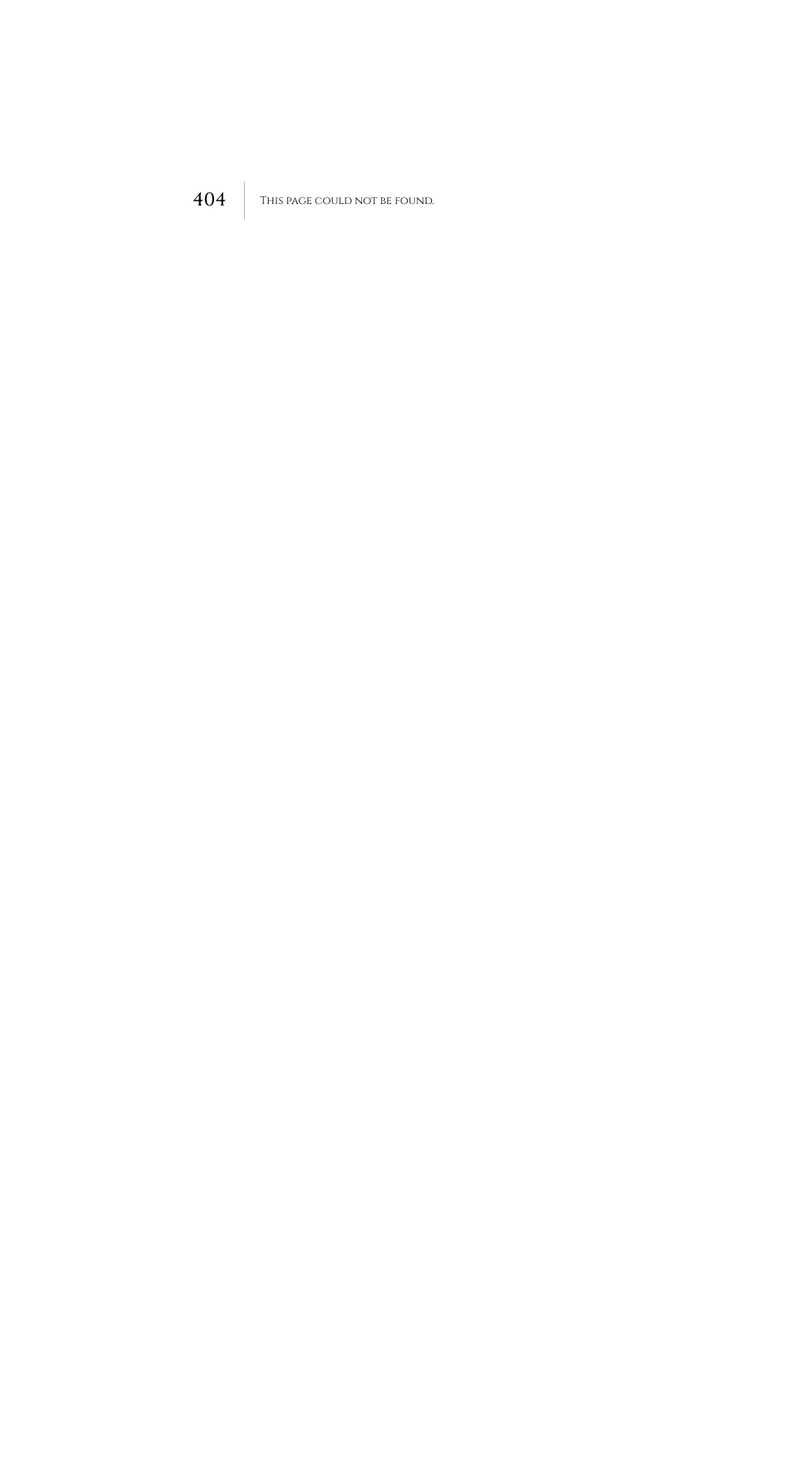
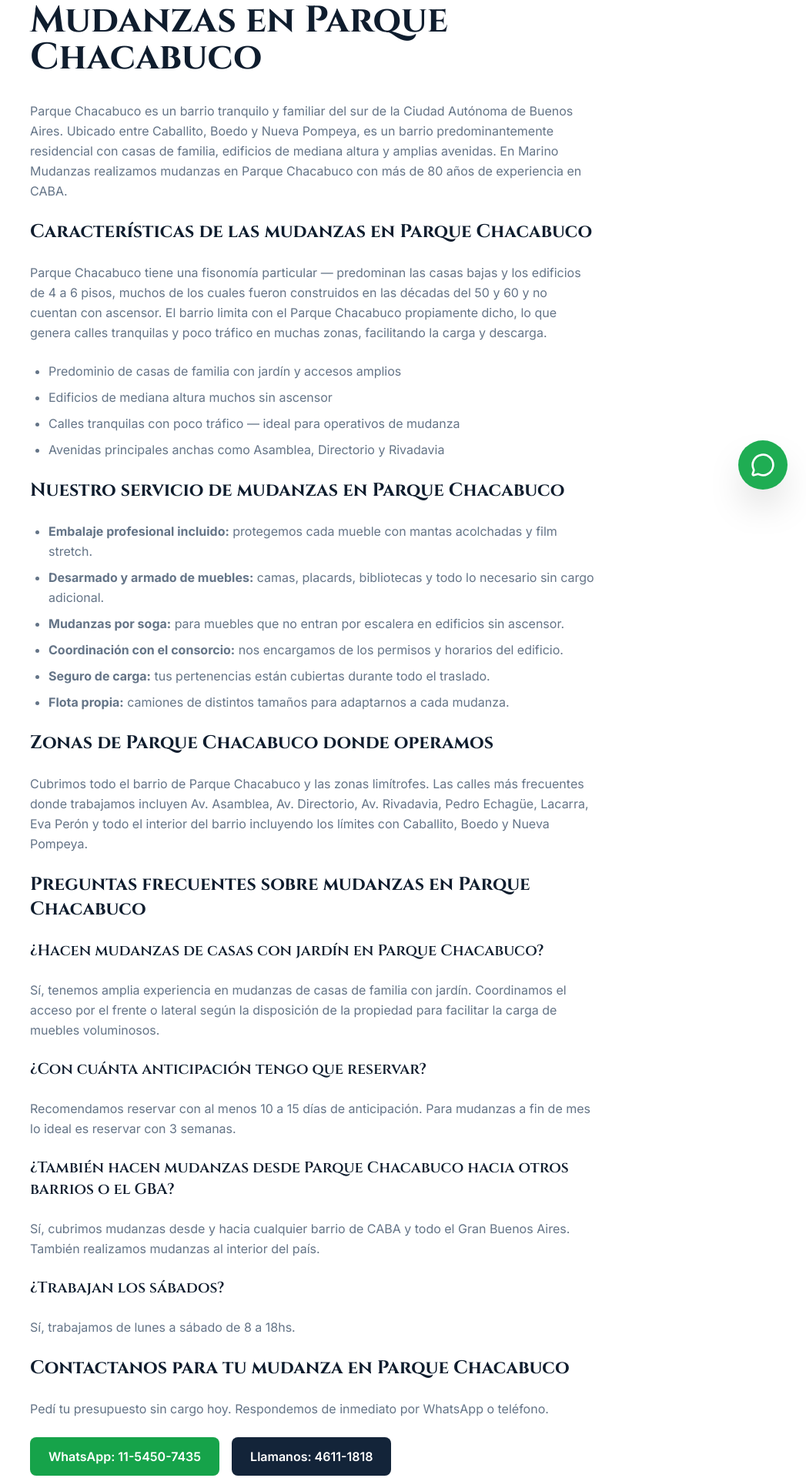
Before and after one commit to Lukaku55/marinomudanzas-next, a Next.js app: page /blog/mudanzas-parque-chacabuco in a window 1280 px wide. Before the commit this address had no page. Shown: the part 140-2060 px from the top of the page at 77% size, without its empty margins (233-1280 px from the left). Before the commit the page ends 800 px from the top, so only its background shows below. Built offline with nearby package versions, Linux system fonts and the light colour scheme.

Commit message:
SEO: agregar artículo mudanzas Parque Chacabuco

```diff
--- /dev/null
+++ b/app/blog/mudanzas-parque-chacabuco/page.tsx
@@ -0,0 +1,72 @@
+import type { Metadata } from "next";
+import Link from "next/link";
+import Header from "@/components/Header";
+import Footer from "@/components/Footer";
+import WhatsAppButton from "@/components/WhatsAppButton";
+
+export const metadata: Metadata = {
+  title: "Mudanzas en Parque Chacabuco Buenos Aires | Marino Mudanzas",
+  description: "Mudanzas en Parque Chacabuco con más de 80 años de experiencia. Conocemos cada edificio del barrio. Embalaje incluido, seguro de carga y presupuesto sin cargo. Tel 4611-1818",
+};
+
+export default function Page() {
+  return (
+    <>
+      <Header />
+      <main className="pt-24 pb-20">
+        <article className="container mx-auto px-4 max-w-3xl">
+          <Link href="/blog" className="font-body text-gold hover:underline text-sm mb-6 inline-block">← Volver al blog</Link>
+          <h1 className="font-display text-3xl md:text-5xl font-bold text-foreground mb-4">Mudanzas en Parque Chacabuco</h1>
+          <div className="prose prose-lg mt-8 font-body text-muted-foreground leading-relaxed space-y-6">
+            <p>Parque Chacabuco es un barrio tranquilo y familiar del sur de la Ciudad Autónoma de Buenos Aires. Ubicado entre Caballito, Boedo y Nueva Pompeya, es un barrio predominantemente residencial con casas de familia, edificios de mediana altura y amplias avenidas. En Marino Mudanzas realizamos mudanzas en Parque Chacabuco con más de 80 años de experiencia en CABA.</p>
+
+            <h2 className="font-display text-2xl font-bold text-foreground mt-10 mb-4">Características de las mudanzas en Parque Chacabuco</h2>
+            <p>Parque Chacabuco tiene una fisonomía particular — predominan las casas bajas y los edificios de 4 a 6 pisos, muchos de los cuales fueron construidos en las décadas del 50 y 60 y no cuentan con ascensor. El barrio limita con el Parque Chacabuco propiamente dicho, lo que genera calles tranquilas y poco tráfico en muchas zonas, facilitando la carga y descarga.</p>
+            <ul className="list-disc pl-6 space-y-2">
+              <li>Predominio de casas de familia con jardín y accesos amplios</li>
+              <li>Edificios de mediana altura muchos sin ascensor</li>
+              <li>Calles tranquilas con poco tráfico — ideal para operativos de mudanza</li>
+              <li>Avenidas principales anchas como Asamblea, Directorio y Rivadavia</li>
+            </ul>
+
+            <h2 className="font-display text-2xl font-bold text-foreground mt-10 mb-4">Nuestro servicio de mudanzas en Parque Chacabuco</h2>
+            <ul className="list-disc pl-6 space-y-2">
+              <li><strong>Embalaje profesional incluido:</strong> protegemos cada mueble con mantas acolchadas y film stretch.</li>
+              <li><strong>Desarmado y armado de muebles:</strong> camas, placards, bibliotecas y todo lo necesario sin cargo adicional.</li>
+              <li><strong>Mudanzas por soga:</strong> para muebles que no entran por escalera en edificios sin ascensor.</li>
+              <li><strong>Coordinación con el consorcio:</strong> nos encargamos de los permisos y horarios del edificio.</li>
+              <li><strong>Seguro de carga:</strong> tus pertenencias están cubiertas durante todo el traslado.</li>
+              <li><strong>Flota propia:</strong> camiones de distintos tamaños para adaptarnos a cada mudanza.</li>
+            </ul>
+
+            <h2 className="font-display text-2xl font-bold text-foreground mt-10 mb-4">Zonas de Parque Chacabuco donde operamos</h2>
+            <p>Cubrimos todo el barrio de Parque Chacabuco y las zonas limítrofes. Las calles más frecuentes donde trabajamos incluyen Av. Asamblea, Av. Directorio, Av. Rivadavia, Pedro Echagüe, Lacarra, Eva Perón y todo el interior del barrio incluyendo los límites con Caballito, Boedo y Nueva Pompeya.</p>
+
+            <h2 className="font-display text-2xl font-bold text-foreground mt-10 mb-4">Preguntas frecuentes sobre mudanzas en Parque Chacabuco</h2>
+
+            <h3 className="font-display text-xl font-semibold text-foreground mt-6 mb-2">¿Hacen mudanzas de casas con jardín en Parque Chacabuco?</h3>
+            <p>Sí, tenemos amplia experiencia en mudanzas de casas de familia con jardín. Coordinamos el acceso por el frente o lateral según la disposición de la propiedad para facilitar la carga de muebles voluminosos.</p>
+
+            <h3 className="font-display text-xl font-semibold text-foreground mt-6 mb-2">¿Con cuánta anticipación tengo que reservar?</h3>
+            <p>Recomendamos reservar con al menos 10 a 15 días de anticipación. Para mudanzas a fin de mes lo ideal es reservar con 3 semanas.</p>
+
+            <h3 className="font-display text-xl font-semibold text-foreground mt-6 mb-2">¿También hacen mudanzas desde Parque Chacabuco hacia otros barrios o el GBA?</h3>
+            <p>Sí, cubrimos mudanzas desde y hacia cualquier barrio de CABA y todo el Gran Buenos Aires. También realizamos mudanzas al interior del país.</p>
+
+            <h3 className="font-display text-xl font-semibold text-foreground mt-6 mb-2">¿Trabajan los sábados?</h3>
+            <p>Sí, trabajamos de lunes a sábado de 8 a 18hs.</p>
+
+            <h2 className="font-display text-2xl font-bold text-foreground mt-10 mb-4">Contactanos para tu mudanza en Parque Chacabuco</h2>
+            <p>Pedí tu presupuesto sin cargo hoy. Respondemos de inmediato por WhatsApp o teléfono.</p>
+            <div className="flex flex-col sm:flex-row gap-4 mt-6">
+              <a href="https://wa.me/5491154507435" target="_blank" rel="noopener noreferrer" className="flex items-center justify-center gap-2 bg-green-600 text-white px-6 py-3 rounded-lg font-semibold hover:opacity-90 transition-opacity">WhatsApp: 11-5450-7435</a>
+              <a href="tel:+541146111818" className="flex items-center justify-center gap-2 bg-navy text-white px-6 py-3 rounded-lg font-semibold hover:opacity-90 transition-opacity">Llamanos: 4611-1818</a>
+            </div>
+          </div>
+        </article>
+      </main>
+      <Footer />
+      <WhatsAppButton />
+    </>
+  );
+}
--- a/app/blog/page.tsx
+++ b/app/blog/page.tsx
@@ -122,6 +122,7 @@ const articles = [
   {slug:'mudanzas-fin-de-mes',title:'Mudanzas a Fin de Mes en Buenos Aires',excerpt:'Todo lo que necesitas saber para organizarte cuando te mudas a fin de mes. La fecha mas demandada del mes y como reservar con anticipacion.',date:'2026-05-11'},
   {slug:'mudanzas-villa-del-parque',title:'Mudanzas en Villa del Parque Buenos Aires',excerpt:'Servicio de mudanzas en Villa del Parque. Experiencia en edificios sin ascensor, casas con jardin y PHs. Presupuesto sin cargo.',date:'2026-05-12'},
   {slug:'mudanzas-chacarita',title:'Mudanzas en Chacarita Buenos Aires',excerpt:'Servicio de mudanzas en Chacarita. Experiencia en edificios sin ascensor y calles angostas. Flota de distintos tamaños. Presupuesto sin cargo.',date:'2026-05-13'},
+  {slug:'mudanzas-parque-chacabuco',title:'Mudanzas en Parque Chacabuco Buenos Aires',excerpt:'Servicio de mudanzas en Parque Chacabuco. Experiencia en casas de familia y edificios sin ascensor. Embalaje incluido y presupuesto sin cargo.',date:'2026-05-13'},
 ];
 
 export default function Blog() {
```
